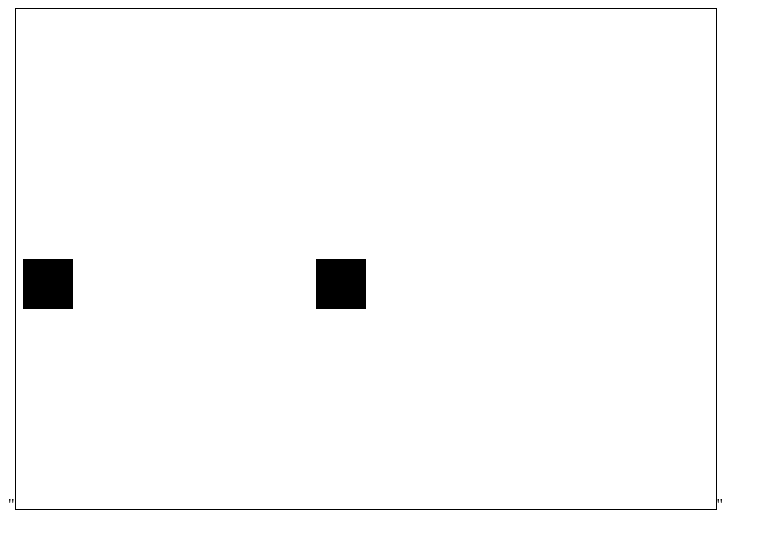
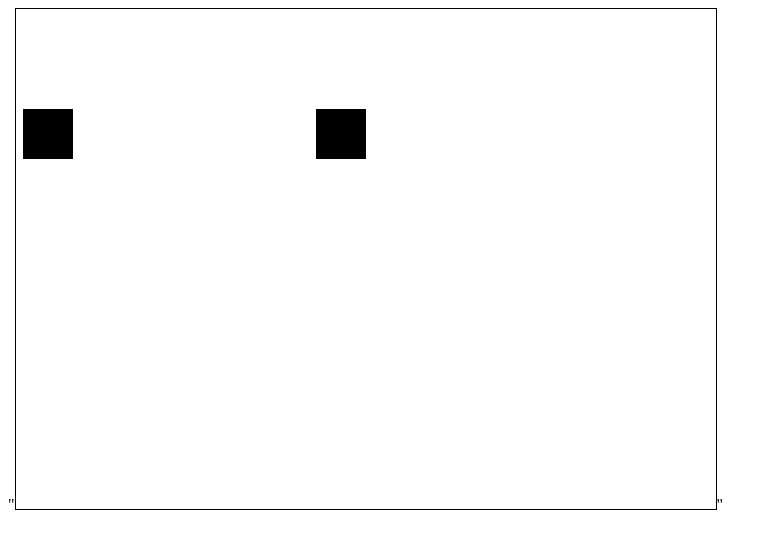
Before and after one commit to ellastevenson13/Elle, a plain HTML site: page index.html in a window 1280 px wide. Shown: the whole page, without its empty margins (0-776 px from the left). Drawn offline with Linux system fonts and the light colour scheme.

Commit message:
Update index.html

```diff
--- a/index.html
+++ b/index.html
@@ -4,7 +4,10 @@
 var canv = document.getElementById("ctx");
 var ctx = canv.getContext("2d");
 var x = 7;
-ctx.fillRect(x,250,50,50);
-x= 300;
-ctx.fillRect(x,250,50,50);
+function change(){
+  x = 300;
+}
+ctx.fillRect(x,100,50,50);
+change();
+ctx.fillRect(x,100,50,50);
 </script>
```
